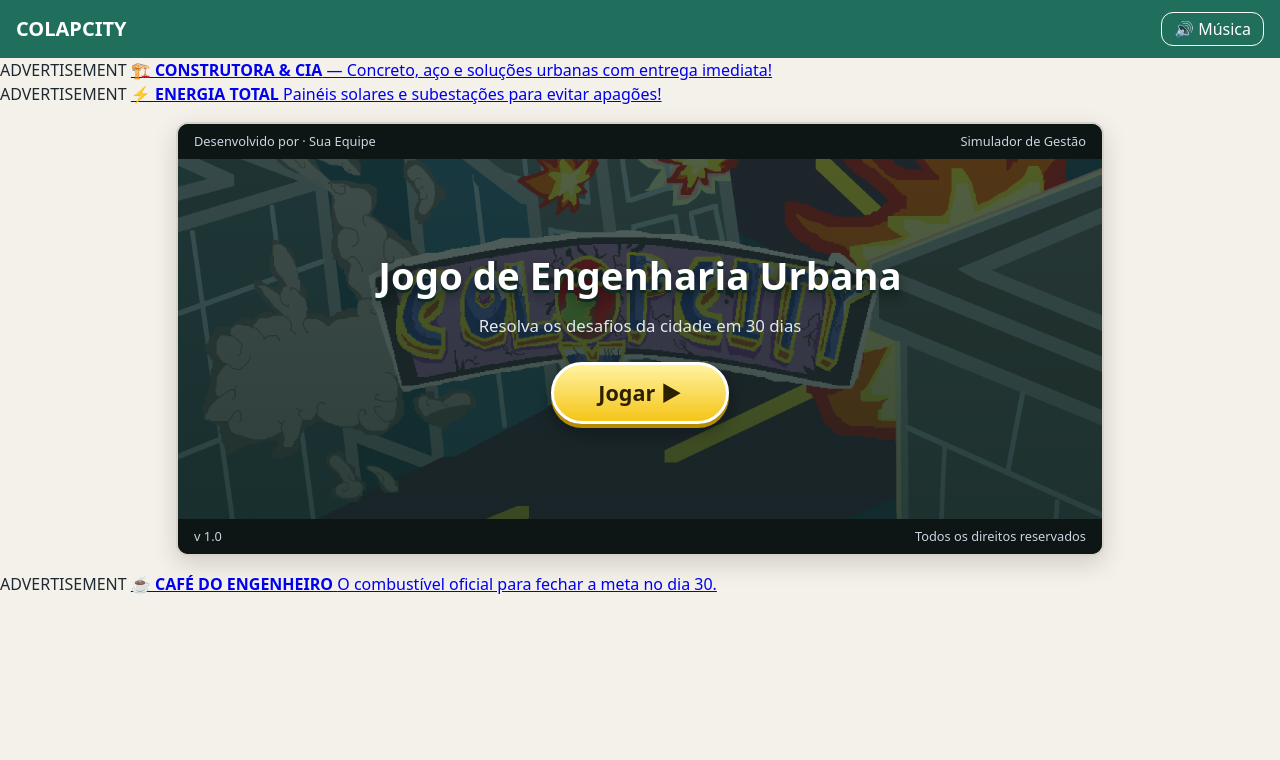
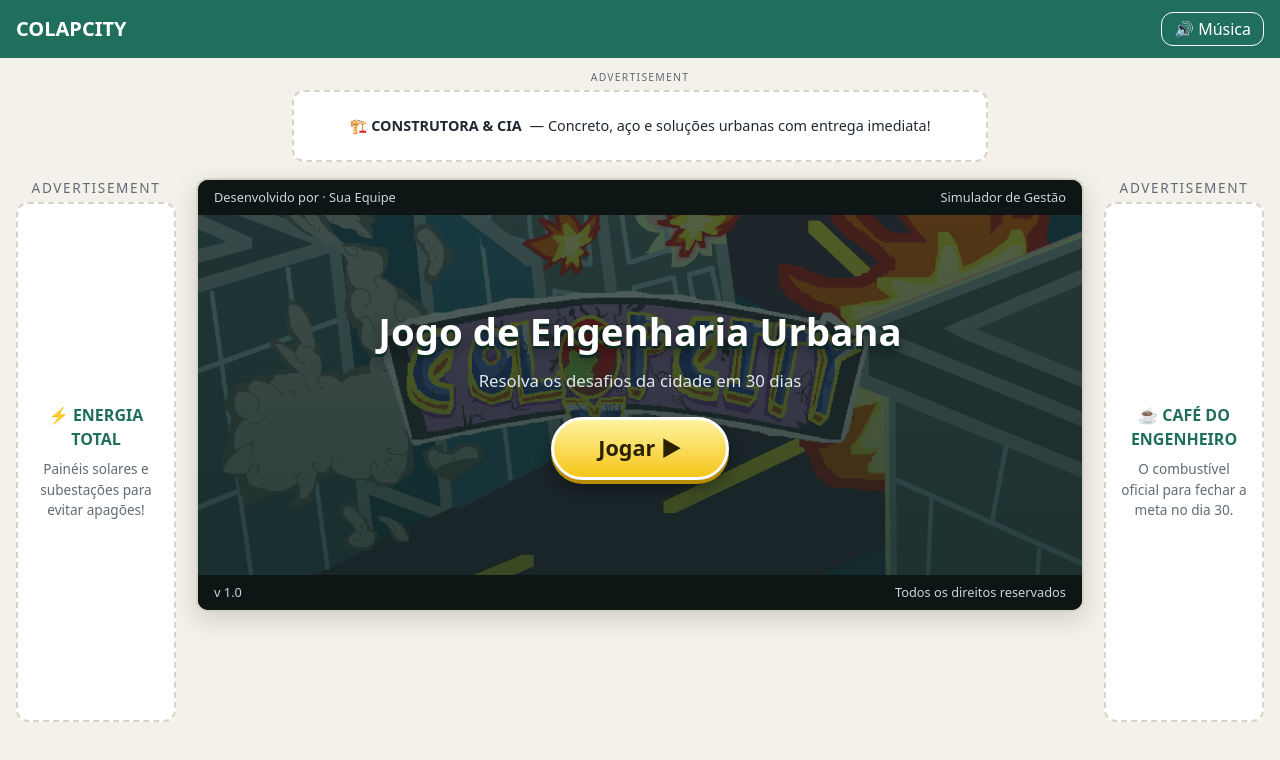
Before and after one commit to Gigohub/Projeto-Grupo-Scom, a website with bundled scripts: page index.html in a window 1280 px wide. Built offline with nearby package versions, Linux system fonts and the light colour scheme.

Commit message:
feat(advertisement): adiciona os conteineres de ad

```diff
--- a/css/style.css
+++ b/css/style.css
@@ -417,3 +417,104 @@
 .capa-continuar:hover {
   background: rgba(255, 255, 255, 0.24);
 }
+
+/* Palco central estilo portal de jogos */
+.palco-portal {
+  display: flex;
+  justify-content: center;
+  align-items: flex-start;
+  gap: 20px;
+  max-width: 1360px;
+  margin: 0 auto;
+  padding: 16px;
+}
+
+main {
+  flex: 1;
+  max-width: 960px;
+  margin: 0;
+  padding: 0;
+}
+
+/* Moldura padrão dos anúncios */
+.anuncio-rotulo {
+  display: block;
+  text-align: center;
+  font-size: 0.65rem;
+  letter-spacing: 0.12em;
+  color: var(--suave);
+  margin-bottom: 4px;
+}
+
+.anuncio-caixa {
+  display: flex;
+  flex-direction: column;
+  align-items: center;
+  justify-content: center;
+  gap: 8px;
+  text-align: center;
+  text-decoration: none;
+  background: var(--cartao);
+  border: 2px dashed var(--borda);
+  border-radius: var(--raio);
+  color: var(--texto);
+  overflow: hidden;
+  transition: border-color 0.15s ease, transform 0.15s ease;
+}
+
+.anuncio-caixa:hover {
+  border-color: var(--destaque);
+  transform: translateY(-2px);
+}
+
+.anuncio-caixa img {
+  width: 100%;
+  height: 100%;
+  object-fit: cover;
+  display: block;
+}
+
+/* Banner horizontal (728x90) */
+.anuncio-horizontal {
+  max-width: 728px;
+  margin: 12px auto 0;
+  padding: 0 16px;
+}
+
+.anuncio-horizontal .anuncio-caixa {
+  flex-direction: row;
+  min-height: 72px;
+  padding: 8px 16px;
+  font-size: 0.9rem;
+}
+
+/* Banners verticais nas laterais (160x600) */
+.anuncio-lateral {
+  width: 160px;
+  flex-shrink: 0;
+  position: sticky;
+  top: 16px;
+}
+
+.anuncio-lateral .anuncio-caixa {
+  min-height: 520px;
+  padding: 16px 12px;
+  font-size: 0.9rem;
+}
+
+.anuncio-lateral strong {
+  color: var(--destaque);
+  font-size: 1rem;
+}
+
+.anuncio-lateral span {
+  color: var(--suave);
+  font-size: 0.85rem;
+}
+
+/* Esconde as laterais em telas estreitas para não espremer o jogo */
+@media (max-width: 1180px) {
+  .anuncio-lateral {
+    display: none;
+  }
+}
```
